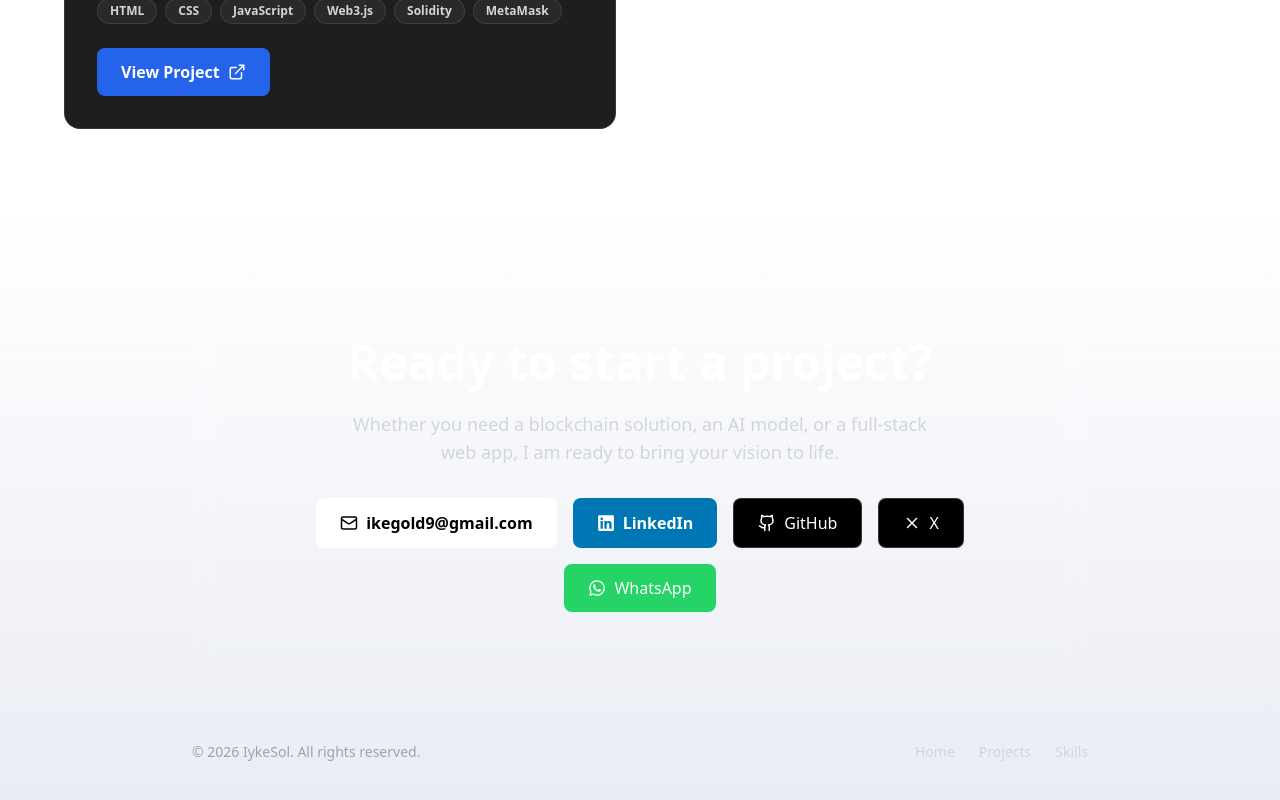
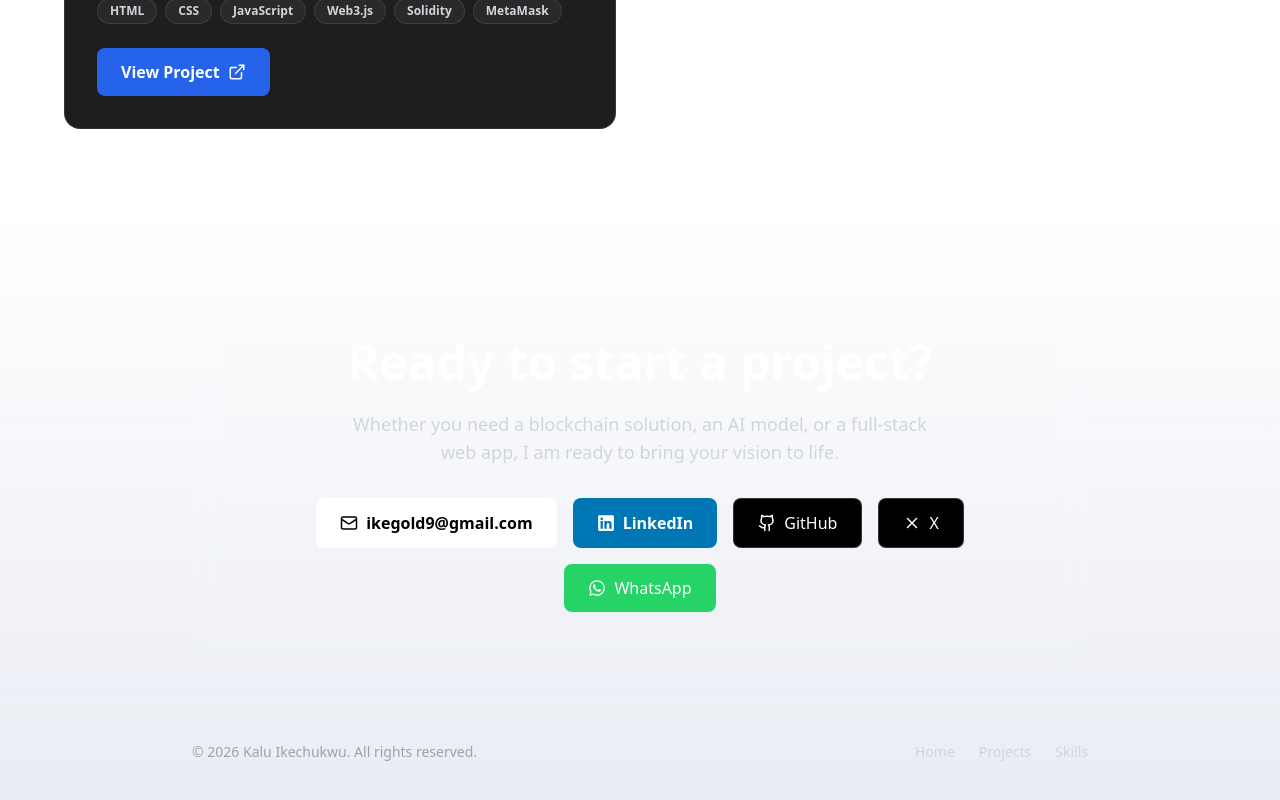
Before and after one commit to IykeSol/Portfolio, a React (Vite) app: page / in a window 1280 px wide. Shown: the part 5703-6503 px from the top of the page. Built offline with nearby package versions, Linux system fonts and the light colour scheme.

Commit message:
Fixed footer iss

```diff
--- a/src/App.jsx
+++ b/src/App.jsx
@@ -514,7 +514,7 @@ const App = () => {
       <section id="contact" className="py-20 px-6 bg-gradient-to-b from-transparent to-blue-900/10">
         <div className="container mx-auto max-w-4xl text-center">
 
-          {/* Contact Card - Reduced padding on mobile */}
+          {/* Contact Card */}
           <motion.div
             initial={{ opacity: 0, scale: 0.9 }}
             whileInView={{ opacity: 1, scale: 1 }}
@@ -551,13 +551,13 @@ const App = () => {
             </div>
           </motion.div>
 
-          {/* --- COMPACT & VISIBLE FOOTER --- */}
+          {/*  FOOTER */}
           <footer className="border-t border-white/10 pt-8">
             <div className="flex flex-col-reverse md:flex-row justify-between items-center gap-4">
 
-              {/* Copyright - Now visible */}
+              {/* Copyright */}
               <p className="text-gray-400 text-sm">
-                © {new Date().getFullYear()} IykeSol. All rights reserved.
+                © {new Date().getFullYear()} Kalu Ikechukwu. All rights reserved.
               </p>
 
               {/* Navigation */}
```
